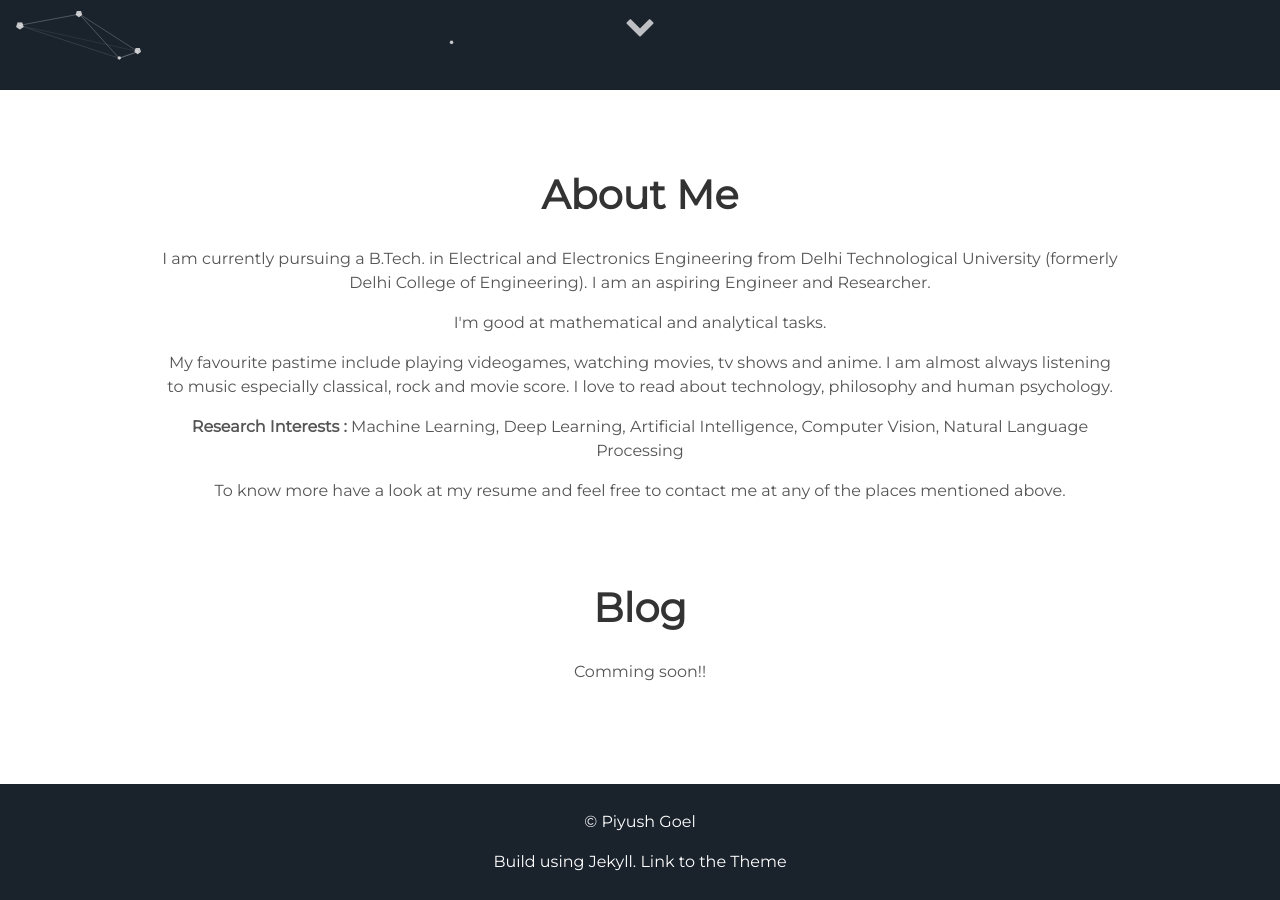
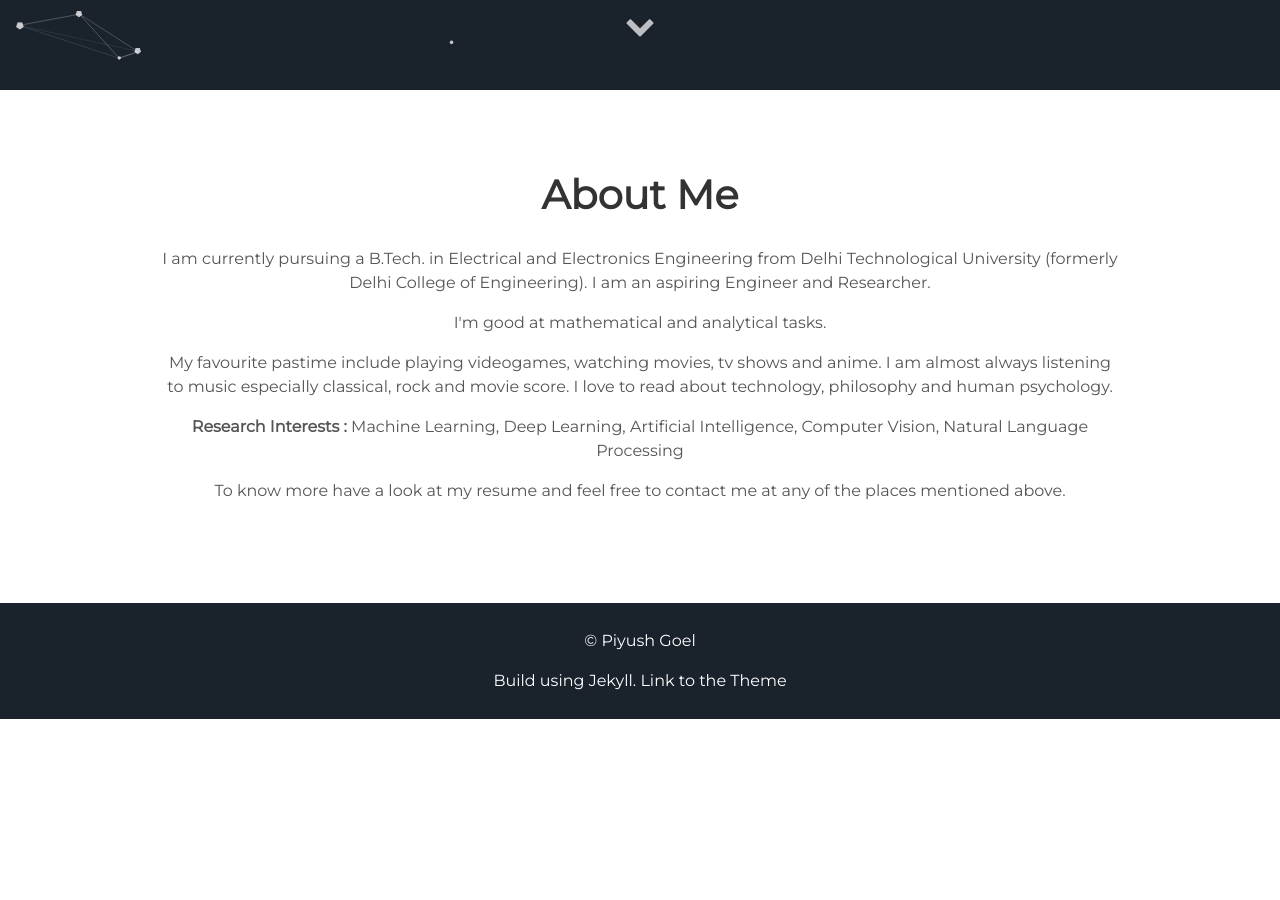
Before and after one commit to piyushgoel997/piyushgoel997.github.io, a Jekyll site: the page built from index.html, in a window 1280 px wide and 900 px high, scrolled down 810 px. Built offline with Jekyll 4.4.1, drawn with Linux system fonts in a browser that asks for light colours; after the commit the page ends 1529 px from its top, so only the background shows below that.

Commit message:
updated blog link

```diff
--- a/_includes/blog.html
+++ /dev/null
@@ -1,4 +0,0 @@
-<div class="blog">
-  <h1 style="text-align:center"> Blog </h1>
-  <p style="text-align:center">Comming soon!!</p>
-</div>
--- a/_includes/header.html
+++ b/_includes/header.html
@@ -14,7 +14,7 @@
       </div>
       <div class="header-links">
         <a class="link" href="#about" data-scroll>About Me</a>
-        <a class="link" href="#blog" data-scroll>Blog</a>
+        <a class="link" href="https://medium.com/@piyushgoel997" data-scroll>Blog</a>
       </div>
   </div>
   <a class="down" href="#about" data-scroll><i class="icon fa fa-chevron-down" aria-hidden="true"></i></a>
--- a/_layouts/default.html
+++ b/_layouts/default.html
@@ -6,9 +6,6 @@
       <section id="about">
         {% include about.html %}
       </section>
-      <section id="blog">
-        {% include blog.html %}
-      </section>
         {{ content }}
       {% include footer.html %}
   </body>
```
